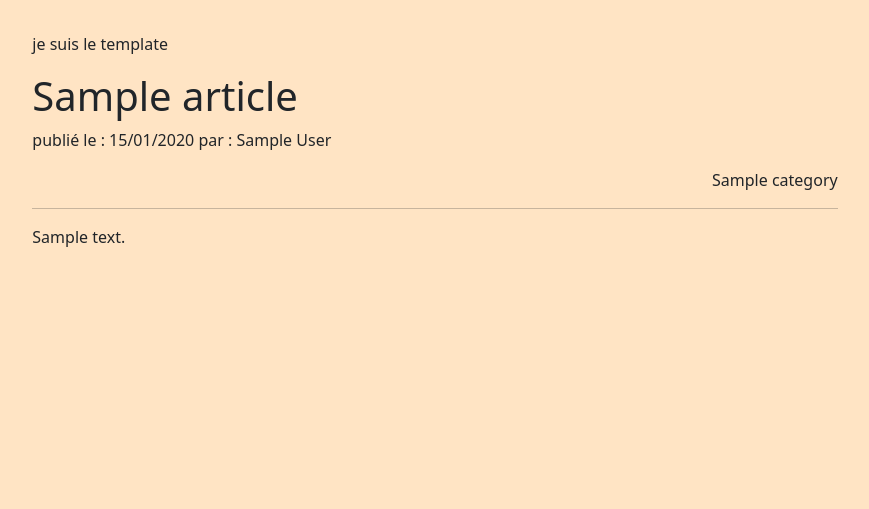
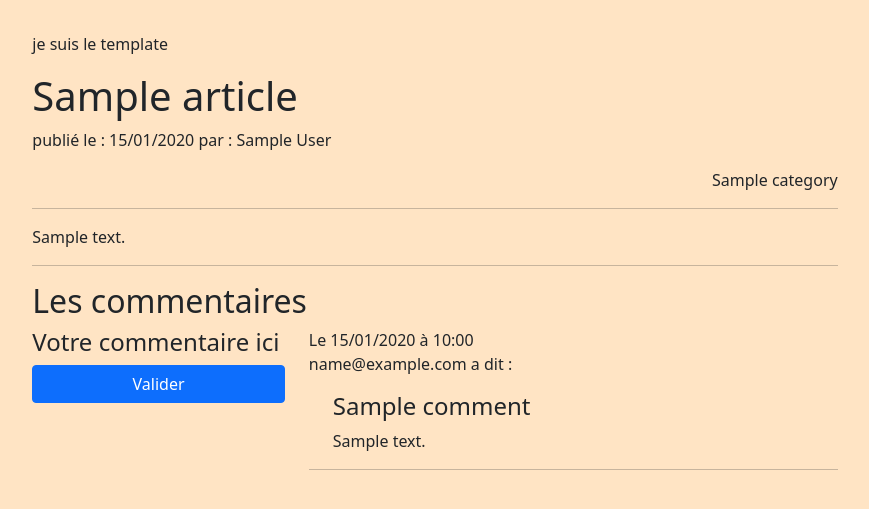
Before and after one commit to smaloron/sf-start-project-2022, a Symfony app: template templates/blog/details.html.twig in a window 1280 px wide. Shown: the top 509 px of the page, without its empty margins (205-1074 px from the left). Run offline with Twig, Linux system fonts and the light colour scheme; the template is opened without the code that fills it: most values are stand-ins (such as "Sample title", 1, 10 or a date in 2020); some libraries are stand-ins or nearby versions.

Commit message:
Blog ajout des commentaires

```diff
--- a/templates/blog/details.html.twig
+++ b/templates/blog/details.html.twig
@@ -13,4 +13,37 @@
     <div>
         {{ article.content }}
     </div>
+
+    <hr>
+    <h2>Les commentaires</h2>
+    <div class="row">
+        <div class="col-md-4">
+            <h4>Votre commentaire ici</h4>
+            {{ form_start(commentForm) }}
+                {{ form_rest(commentForm) }}
+                <button type="submit" class="btn btn-primary w-100">
+                    Valider
+                </button>
+            {{ form_end(commentForm) }}
+        </div>
+        <div class="col-md-8">
+            {% for comment in article.comments %}
+                <p>Le
+                    {{ comment.createdAt | date('d/m/Y') }}
+                    à {{ comment.createdAt | date('H:i') }}
+                    <br>
+                    {{ comment.email }} a dit :
+
+                </p>
+                <div class="ms-4">
+                    <h4>{{ comment.title }}</h4>
+                    <p>
+                        {{ comment.content }}
+                    </p>
+                </div>
+                <hr class="mb-4">
+            {% endfor %}
+        </div>
+    </div>
+
 {% endblock %}
```
Also changed, not shown: src/Controller/BlogController.php (+26 -2 lines), src/Entity/Article.php (+41 -0 lines).
